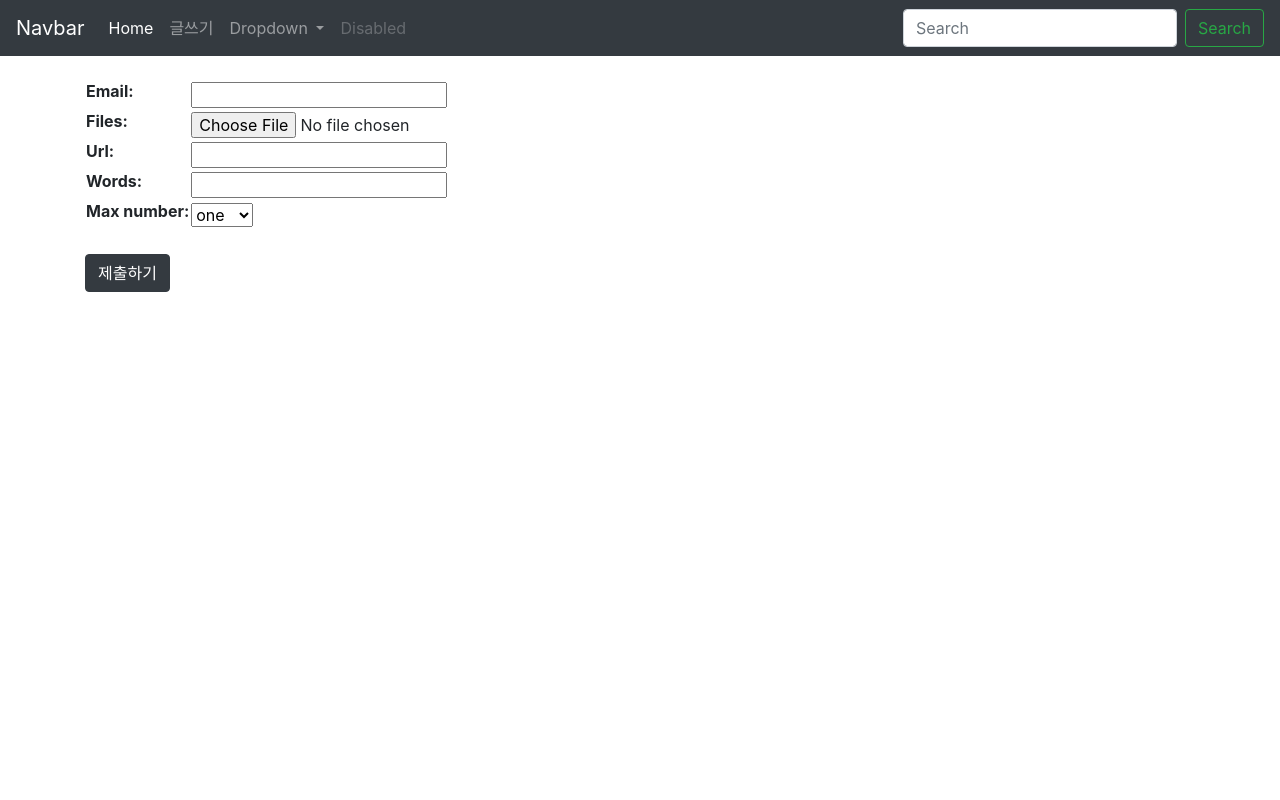
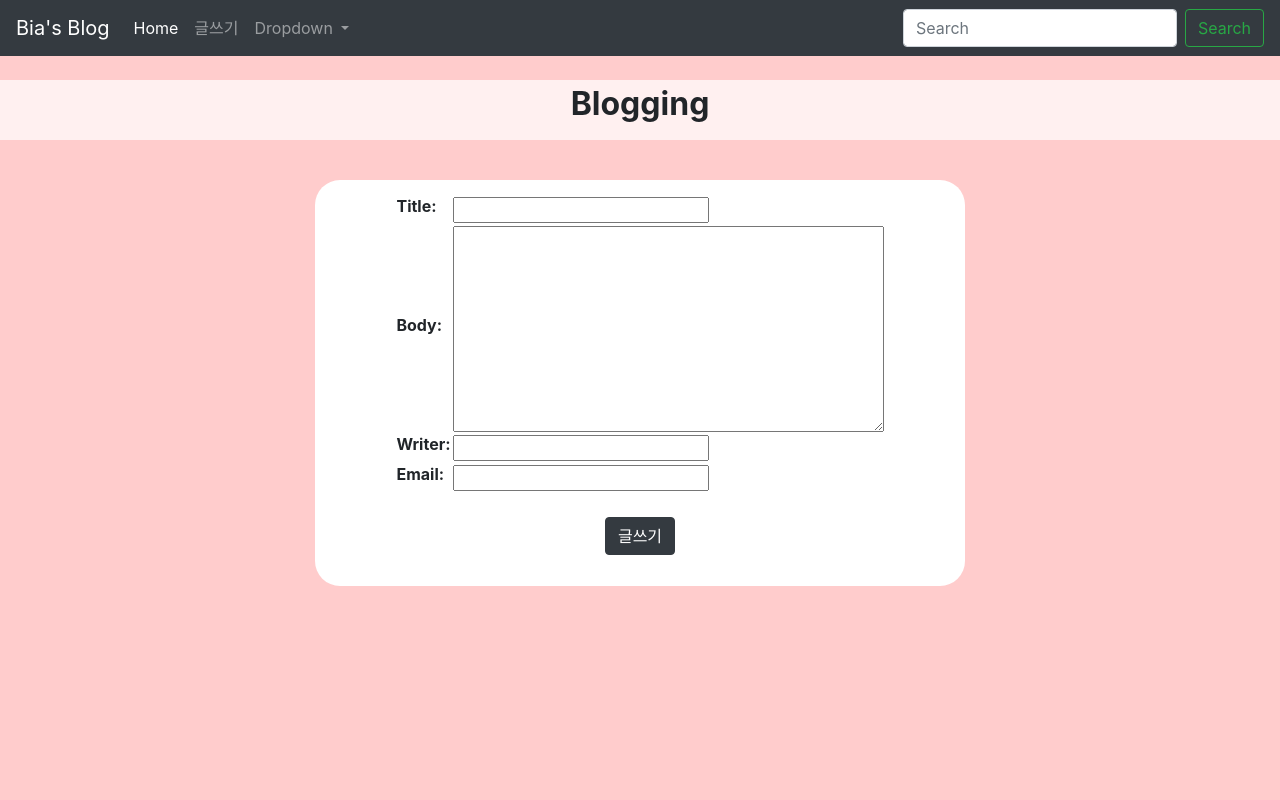
Before and after one commit to Chocobiv/BlogProject, a Django app: page /blog/newblog/ in a window 1280 px wide. Run offline with Django 3.2, Linux system fonts and the light colour scheme; some libraries are stand-ins or nearby versions.

Commit message:
Blog final

```diff
--- a/blogapp/admin.py
+++ b/blogapp/admin.py
@@ -1,4 +1,6 @@
 from django.contrib import admin
 from .models import Blog
+from .models import NewBlog
 
 admin.site.register(Blog)
+admin.site.register(NewBlog)
--- a/blogapp/form.py
+++ b/blogapp/form.py
@@ -1,21 +1,26 @@
 from django import forms
 from .models import Blog
+from .models import NewBlog
 
 # 모델을 기반으로 한 입력공간 만들기
-#class BlogPost(forms.ModelForm):
-    #class Meta:
+class BlogPostForm(forms.ModelForm):
+    class Meta:
         # Blog 모델을 기반으로 한 입력공간인데
-        #model = Blog
+        model = NewBlog
         # title과 body를 입력받을 수 있는 공간을 가진다
-        #fields = ['title', 'body']
+        fields = ['title', 'body', 'writer', 'email']
 
 class BlogPost(forms.Form):
+    title = forms.CharField(widget=forms.TextInput(attrs={'class':'special', 'size': '38'}))
+    #date = forms.DateField(widget=forms.SelectDateWidget)
+    body = forms.CharField(widget=forms.Textarea(attrs={"rows":5, "cols":40}))
+    #writer = forms.CharField()
     # EmailField() -> 이메일을 입력받을 수 있는 공간
-    email = forms.EmailField()
-    files = forms.FileField()
-    url = forms.URLField()
+    #email = forms.EmailField()
+    #files = forms.FileField()
+    #url = forms.URLField()
     # 최대 글자 수 200으로 지정
-    words = forms.CharField(max_length=200)
+    #words = forms.CharField(max_length=200)
     # 다중 선택이 가능한 입력공간
-    # (값, 항목)
-    max_number = forms.ChoiceField(choices=[('1','one'),('2','two'),('3','three')])
+    # (항목순서, 값)
+    #max_number = forms.ChoiceField(choices=[('1','one'),('2','two'),('3','three')])
--- a/blogapp/models.py
+++ b/blogapp/models.py
@@ -10,3 +10,15 @@ class Blog(models.Model):
 
     def summary(self):
         return self.body[:100]
+class NewBlog(models.Model):
+    title = models.CharField(max_length=200)
+    pub_date = models.DateTimeField('date published')
+    body = models.TextField()
+    writer = models.CharField(max_length=100)
+    email = models.EmailField()
+
+    def __str__(self):
+        return self.title
+
+    def summary(self):
+        return self.body[:100]
--- a/blogapp/templates/new.html
+++ b/blogapp/templates/new.html
@@ -20,15 +20,23 @@
     </div>
 </body>
 -->
+
 <br>
-<div class = "container">
+<center>
+    <div style="background-color: rgba(255, 255, 255, 0.7);height: 60px;">
+        <p style="font-size: 32px;font-weight: bold;">Blogging</p>
+    </div>
+</center>
+<center>
+    <div class="container" style="padding: 15px;margin-top: 40px;background-color: white;width: 650px;border-radius: 25px;">
         <form method="POST">
             {% csrf_token %}
             <table>
                 {{form.as_table}}
             </table>
             <br>
-        <input class="btn btn-dark" type="submit" value="제출하기">
+            <input class="btn btn-dark" type="submit" value="글쓰기">
         </form>
     </div>
+</center>
 {% endblock %}
--- a/blogapp/views.py
+++ b/blogapp/views.py
@@ -2,12 +2,14 @@ from django.shortcuts import render, get_object_or_404, redirect
 from django.utils import timezone
 from django.core.paginator import Paginator
 from .models import Blog
+from .models import NewBlog
 from .form import BlogPost
+from .form import BlogPostForm
 
 def home(request):
-    blogs = Blog.objects #쿼리셋
+    blogs = NewBlog.objects #쿼리셋
     #블로그 모든 글들을 대상으로
-    blog_list = Blog.objects.all()
+    blog_list = NewBlog.objects.all()
     #블로그 객체 세 개를 한 페이지로 자르기
     paginator = Paginator(blog_list,3)
     #request된 페이지가 뭔지를 알아내고
@@ -17,7 +19,7 @@ def home(request):
     return render(request,'home.html', {'blogs':blogs, 'posts':posts})
 
 def detail(request, blog_id):
-    details = get_object_or_404(Blog, pk=blog_id)
+    details = get_object_or_404(NewBlog, pk=blog_id)
     return render(request, 'detail.html',{'blog':details})
 
 def new(request):   #new.html 띄워주는 함수
@@ -35,7 +37,7 @@ def blogpost(request):
     # 1. 입력된 내용을 처리하는 기능 -> POST
     # 2. 빈 페이지를 띄워주는 기능 -> GET
     if request.method == 'POST':
-        form = BlogPost(request.POST)
+        form = BlogPostForm(request.POST)
         # is_valid() 란?
         # form의 내용이 형식에 맞게 잘 입력됬을 시 true 반환
         # 만약 아무 내용도 입력하지 않고 제출하려하면 예외 처리해줌
@@ -50,5 +52,5 @@ def blogpost(request):
             return redirect('home')
     else:
         # 비어있는 객체를 반환해줌
-        form = BlogPost()
+        form = BlogPostForm()
         return render(request, 'new.html', {'form':form})
--- a/blogproject/templates/base.html
+++ b/blogproject/templates/base.html
@@ -10,10 +10,14 @@
     <script src="https://stackpath.bootstrapcdn.com/bootstrap/4.3.1/js/bootstrap.min.js"
         integrity="sha384-JjSmVgyd0p3pXB1rRibZUAYoIIy6OrQ6VrjIEaFf/nJGzIxFDsf4x0xIM+B07jRM"
         crossorigin="anonymous"></script>
-
+    <style>
+        body {
+            background-color: #ffcccc;
+        }
+    </style>
 </head>
 <nav class="navbar navbar-expand-lg navbar-dark bg-dark">
-    <a class="navbar-brand" href="#">Navbar</a>
+    <a class="navbar-brand" href="{% url 'home' %}">Bia's Blog</a>
     <button class="navbar-toggler" type="button" data-toggle="collapse" data-target="#navbarSupportedContent"
         aria-controls="navbarSupportedContent" aria-expanded="false" aria-label="Toggle navigation">
         <span class="navbar-toggler-icon"></span>
@@ -25,11 +29,11 @@
                 <a class="nav-link" href="{% url 'home' %}">Home <span class="sr-only">(current)</span></a>
             </li>
             <li class="nav-item">
-                <a class="nav-link" href="{% url 'new' %}">글쓰기</a>
+                <a class="nav-link" href="{% url 'newblog' %}">글쓰기</a>
             </li>
             <li class="nav-item dropdown">
-                <a class="nav-link dropdown-toggle" href="#" id="navbarDropdown" role="button"
-                    data-toggle="dropdown" aria-haspopup="true" aria-expanded="false">
+                <a class="nav-link dropdown-toggle" href="#" id="navbarDropdown" role="button" data-toggle="dropdown"
+                    aria-haspopup="true" aria-expanded="false">
                     Dropdown
                 </a>
                 <div class="dropdown-menu" aria-labelledby="navbarDropdown">
@@ -38,9 +42,6 @@
                     <a class="dropdown-item" href="{% url 'login' %}">로그인</a>
                     <a class="dropdown-item" href="{% url 'logout' %}">로그아웃</a>
                 </div>
-            </li>
-            <li class="nav-item">
-                <a class="nav-link disabled" href="#" tabindex="-1" aria-disabled="true">Disabled</a>
             </li>
         </ul>
         <form class="form-inline my-2 my-lg-0">
@@ -52,6 +53,7 @@
 <!-- 이 아래에 컨텐츠가 올 예정이라는 것을 알려줘야함 -->
 {% block contents %}
 {% endblock %}
+
 <body>
 
 </body>
```
Also changed, not shown: blogapp/templates/detail.html (+8 -1 lines), blogapp/migrations/0002_newblog.py (added). Lines whose indentation alone changed are shown as unchanged.
